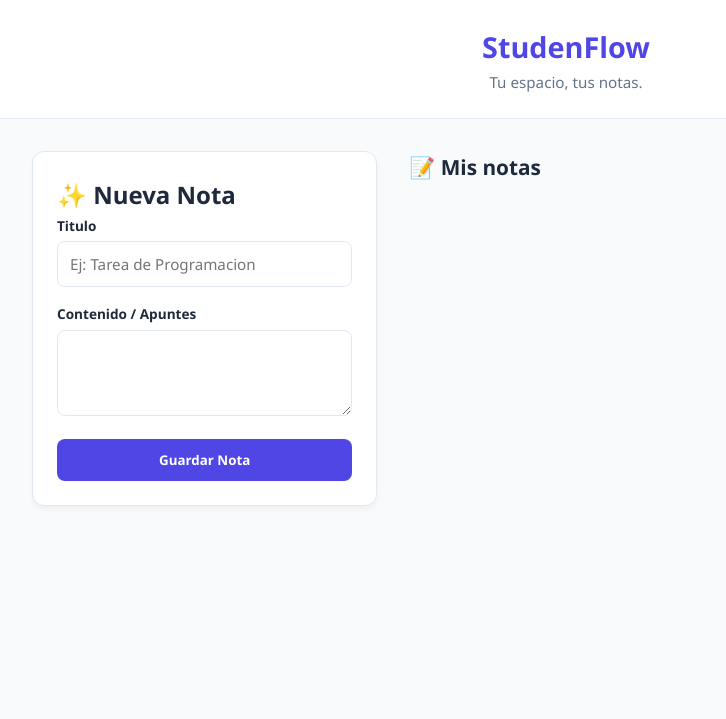
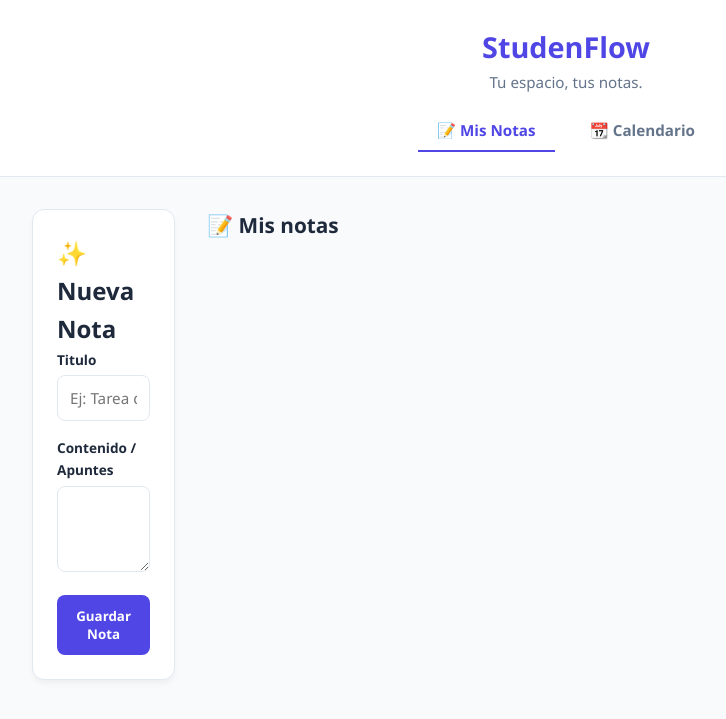
Before and after one commit to Exsoflex/studentflow, a Flask app: page / in a window 1280 px wide. Shown: the top 719 px of the page, without its empty margins (74-800 px from the left). Run offline with Flask 3, Linux system fonts and the light colour scheme; data that the repository does not hold is empty.

Commit message:
modulo de calendario y barra de navegacion

```diff
--- a/static/css/style.css
+++ b/static/css/style.css
@@ -168,3 +168,122 @@ header p {
     background: var(--danger-color);
     color: white;
 }
+
+/* ================= NAVEGACIÓN POR PESTAÑAS ================= */
+.nav-tabs {
+    display: flex;
+    justify-content: center;
+    gap: 1rem;
+    margin-top: 1rem;
+}
+
+.tab-btn {
+    background: transparent;
+    border: none;
+    padding: 0.6rem 1.2rem;
+    font-size: 0.95rem;
+    font-weight: 600;
+    color: var(--text-muted);
+    cursor: pointer;
+    border-bottom: 2px solid transparent;
+    transition: all 0.2s ease;
+}
+
+.tab-btn.active {
+    color: var(--primary-color);
+    border-bottom: 2px solid var(--primary-color);
+}
+
+/* Control de visibilidad de las vistas */
+.vista-modulo {
+    display: none; /* Oculto por defecto */
+}
+
+.vista-modulo.active {
+    display: grid; /* Se muestra cuando tiene la clase active */
+}
+
+#vista-notas.active {
+    grid-template-columns: 1fr 2fr;
+    gap: 2rem;
+}
+
+@media (max-width: 768px) {
+    #vista-notas.active {
+        grid-template-columns: 1fr;
+    }
+}
+
+/* ================= DISEÑO DEL CALENDARIO ================= */
+.calendar-card {
+    max-width: 800px;
+    margin: 0 auto;
+    width: 100%;
+}
+
+.calendar-header {
+    display: flex;
+    justify-content: space-between;
+    align-items: center;
+    margin-bottom: 1.5rem;
+}
+
+.btn-icon {
+    background: var(--bg-color);
+    border: 1px solid var(--border-color);
+    padding: 0.4rem 0.8rem;
+    border-radius: 8px;
+    cursor: pointer;
+    font-size: 1rem;
+    transition: background 0.2s;
+}
+
+.btn-icon:hover {
+    background: var(--border-color);
+}
+
+.weekdays-grid {
+    display: grid;
+    grid-template-columns: repeat(7, 1fr);
+    text-align: center;
+    font-weight: 600;
+    color: var(--text-muted);
+    font-size: 0.85rem;
+    margin-bottom: 0.8rem;
+}
+
+.days-grid {
+    display: grid;
+    grid-template-columns: repeat(7, 1fr);
+    gap: 6px;
+}
+
+.day-cell {
+    min-height: 70px;
+    border: 1px solid var(--border-color);
+    border-radius: 8px;
+    padding: 6px;
+    font-size: 0.85rem;
+    font-weight: 500;
+    cursor: pointer;
+    transition: all 0.2s ease;
+    background: white;
+}
+
+.day-cell:hover {
+    border-color: var(--primary-color);
+    background-color: #f1f5f9;
+}
+
+/* Día actual marcado */
+.day-cell.today {
+    border: 2px solid var(--primary-color);
+    background-color: #eef2ff;
+}
+
+/* Días vacíos del mes anterior */
+.day-cell.empty {
+    border: none;
+    background: transparent;
+    cursor: default;
+}
--- a/static/js/main.js
+++ b/static/js/main.js
@@ -117,3 +117,96 @@ function escaparHTML(texto) {
     div.innerText = texto;
     return div.innerHTML;
 }
+
+// =============================================================
+// CONTROL DE PESTAÑAS (Tabs)
+// =============================================================
+function cambiarPestana(modulo) {
+    const vistaNotas = document.getElementById('vista-notas');
+    const vistaValendario = document.getElementById('vista-calendario');
+    const tabNotas = document.getElementById('tab-notas');
+    const tabCalendario = document.getElementById('tab-calendario');
+
+    if (modulo === 'notas') {
+        vistaNotas.classList.add('active');
+        vistaCalendario.classList.remove('active');
+        tabNotas.classList.add('active');
+        tabCalendario.classList.remove('active');
+    } else {
+        vistaNotas.classList.remove('active');
+        vistaCalendario.classList.add('active');
+        tabNotas.classList.remove('active');
+        tabCalendario.classList.add('active');
+        renderizarCalendario(); // Dibujamos el calendario al cambiar de pestana
+    }
+}
+
+// =============================================================
+// MOTOR DEL CALENDARIO VISUAL
+// =============================================================
+let fechaActual = new Date(); // Guarda el año y mes en el que estamos navegando
+
+const mesesNombres = [
+    "Enero", "Febrero", "Marzo", "Abril", "Mayo", "Junio",
+    "Julio", "Agosto", "Septiembre", "Octubre", "Noviembre", "Diciembre"
+];
+
+function renderizarCalendario() {
+    const mesTexto = document.getElementById('mes-ano-texto');
+    const diasGrid = document.getElementById('dias-grid');
+
+    if (!mesTexto || !diasGrid) return;
+
+    const ano = fechaActual.getFullYear();
+    const mes = fechaActual.getMonth();
+
+    // 1. Ponemos el titulo
+    mesTexto.innerText = `${mesesNombres[mes]} ${ano}`;
+
+    // 2. Limpiar la cuadricula
+    diasGrid.innerText = '';
+
+    // 3. Averiguamos que dia de la semana empieza el mes (0=Dom, 6=Sab)
+    const primerDiaIndex = new Date(ano, mes, 1).getDay();
+
+    // 4. Calculammos cuantos dias tiene el mes
+    const totalDiasMes = new Date(ano, mes + 1, 0).getDate();
+
+    // 5. Dibujamos celdas vacias para los dias antes de que empiece el mes
+    for (let i = 0; i < diaInicio; i++) {
+        const celdaVacia = document.createElement('div');
+        celdaVacia.classList.add('day-cell', 'empty');
+        diasGrid.appendChild(celdaVacia);
+    }
+
+    // 6. Dibujamos los dias reales del mes
+    const hoy = new Date();
+    for (let dia = 1; dia <= totalDiasMes; dia++) {
+        const celdaDia = document.createElement('div');
+        celdaDia.classList.add('day-cell');
+        celdaDia.innerText = dia;
+
+        // Si el dia es hoy, se destaca
+        if (dia === hoy.getDate() && mes == hoy.getMonth() && ano === hoy.getFullYear()) {
+            celdaDia.classList.add('today');
+        }
+
+        // Evento al hacer clic en un dia (por ahora solo mensaje visual)
+        celdaDia.addEventListener('click', () => {
+            alert(`Seleccionaste el dia ${dia} de ${mesNombres[mes]} de ${ano}`);
+        });
+
+        diasGrid.appendChild(celdaDia);
+    }
+}
+
+// Botones para avanzar o retroceder de mes
+document.getElementById('btn-prev-mes')?.addEventListener('click', () => {
+    fechaActual.setMonth(fechaActual.getMonth() - 1);
+    renderizarCalendario();
+});
+
+document.getElementById('btn-next-mes')?.addEventListener('click', () => {
+    fechaActual.setMonth(fechaActual.getMonth() + 1);
+    renderizarCalendario();
+});
--- a/templates/index.html
+++ b/templates/index.html
@@ -15,10 +15,19 @@
             <h1> StudenFlow </h1>
             <p> Tu espacio, tus notas. </p>
             </div>
+    <!-- Barra de navegacion minimalista entre modulos -->
+        <nav class="nav-tabs">
+            <button id="tab-notas" class="tab-btn active"
+            onclick="cambiarPestana('notas')">📝 Mis Notas</button>
+            <button id="tab-calendario" class="tab-btn" onclick="cambiarPestana('calendario')">📆 Calendario</button>
+        </nav>
     </header>
 
+
     <main class="main-container">
-        <!-- Panel izquierdo: Formulario para Crear Notas-->
+<!-- ================= VISTA 1: NOTAS ================= -->
+        <div id="vista-notas" class="vista-modulo active">
+            <!-- Formulario para crear notas -->
             <section class="card from-cards">
                 <h2> ✨ Nueva Nota </h2>
                 <form id="form-nota">
@@ -41,6 +50,36 @@
                     <!-- Aqui JavaScript inyecta las tarjetas de las notas -->
                 </div>
             </section>
+        </div>
+
+ <!-- ================= VISTA 2: CALENDARIO ================= -->
+        <div id="vista-calendario" class="vista-modulo">
+            <section class="card calendar-card">
+                <!-- Cabecera del calendario (Mes, Año, y Botones)-->
+
+                <div class="calendar-header">
+                    <button class="calendar-header">
+                        <button id="btn-prev-mes" class="btn-icon">◀</button>
+                        <h2 id="mes-ano-texto">Septiembre 2026</h2>
+                        <button id="btn-next-mes" class="btn-icon">◀</button>
+                </div>
+
+                <!-- Dias de la semana-->
+                 <div class="weekdays-grid">
+                    <div>Dom</div>
+                    <div>Lun</div>
+                    <div>Mar</div>
+                    <div>Mié</div>
+                    <div>Jue</div>
+                    <div>Vie</div>
+                    <div>Sab</div>
+                 </div>
+                <!-- Cuadrícula dinámica donde JS pinta los días -->
+                <div id="dias-grid" class="days-grid">
+                    <!-- Los dias se generan con JavaScript -->
+                </div>
+            </section>
+        </div>
     </main>
 
     <!-- Enlazamos el JavaScript usando url_for de Flask -->
```
Lines whose indentation alone changed are shown as unchanged.
